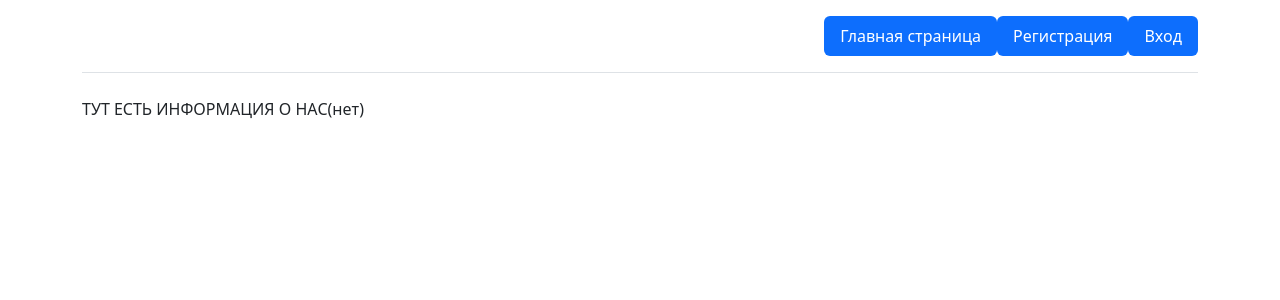
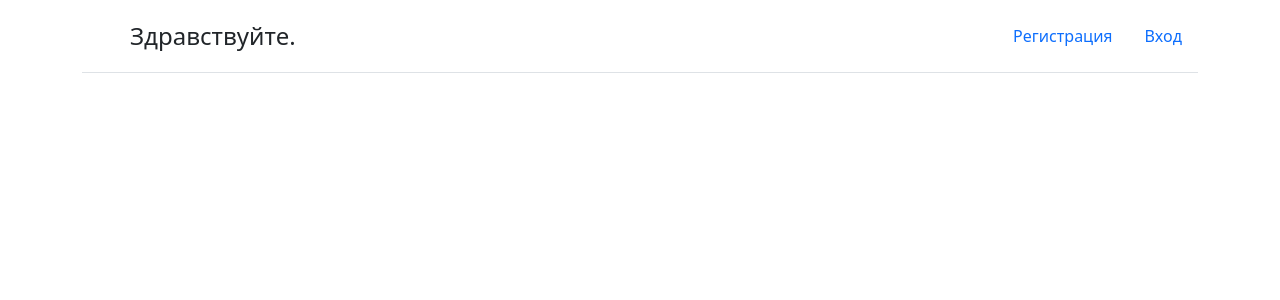
Before and after one commit to ipon1105/WebConstructer, a Django app: page / in a window 1280 px wide. Shown: the top 300 px of the page. Run offline with Django 4.2, Linux system fonts and the light colour scheme.

Commit message:
Template+
General structer

```diff
--- /dev/null
+++ b/Constructer/Constructer/web/templates/web/header.html
@@ -0,0 +1,38 @@
+<!doctype html>
+<html lang="ru">
+  <head>
+    <meta charset="UTF-8">
+    <meta name="viewport"
+          content="width=device-width, user-scalable=no, initial-scale=1.0, maximum-scale=1.0, minimum-scale=1.0">
+    <meta http-equiv="X-UA-Compatible" content="ie=edge">
+    <title>{% block title %}{% endblock %}</title>
+    <link rel="stylesheet" href="https://cdn.jsdelivr.net/npm/bootstrap@5.2.0/dist/css/bootstrap.min.css" integrity="sha384-gH2yIJqKdNHPEq0n4Mqa/HGKIhSkIHeL5AyhkYV8i59U5AR6csBvApHHNl/vI1Bx" crossorigin="anonymous">
+  </head>
+    <body>
+
+      <!-- Шапка -->
+      <div class="container">
+        <header class="d-flex flex-wrap justify-content-center py-3 mb-4 border-bottom">
+          <a href="/" class="d-flex align-items-center mb-3 mb-md-0 me-md-auto text-dark text-decoration-none">
+            <svg class="bi me-2" width="40" height="32"><use xlink:href="#bootstrap"></use></svg>
+            <span class="fs-4">{% block header_name %}{% endblock %}</span>
+          </a>
+          <ul class="nav nav-pills">
+            {% if user.is_authenticated %}
+            <li class="nav-item"><a href="{% url 'logout' %}" class="nav-link" aria-current="page">Выход</a></li>
+            {% else %}
+            <li class="nav-item"><a href="{% url 'register' %}" class="nav-link" aria-current="page">Регистрация</a></li>
+            <li class="nav-item"><a href="{% url 'login' %}" class="nav-link" aria-current="page">Вход</a></li>
+            {% endif %}
+          </ul>
+        </header>
+
+        <!-- Блок тела -->
+        {% block content %}
+        {% endblock %}
+
+        <!-- Подвал -->
+
+      </div>
+    </body>
+</html>
--- a/Constructer/Constructer/web/templates/web/welcome.html
+++ b/Constructer/Constructer/web/templates/web/welcome.html
@@ -1,32 +1,10 @@
-<!doctype html>
-<html lang="ru">
-    <head>
-        <meta charset="UTF-8">
-        <meta name="viewport"
-              content="width=device-width, user-scalable=no, initial-scale=1.0, maximum-scale=1.0, minimum-scale=1.0">
-        <meta http-equiv="X-UA-Compatible" content="ie=edge">
-        <title>{% block title %}{% endblock %}</title>
-        <link rel="stylesheet" href="https://cdn.jsdelivr.net/npm/bootstrap@5.2.0/dist/css/bootstrap.min.css" integrity="sha384-gH2yIJqKdNHPEq0n4Mqa/HGKIhSkIHeL5AyhkYV8i59U5AR6csBvApHHNl/vI1Bx" crossorigin="anonymous">
-    </head>
-    <body>
-        <div class="container">
-            <header class="d-flex flex-wrap justify-content-center py-3 mb-4 border-bottom">
-                <a href="/" class="d-flex align-items-center mb-3 mb-md-0 me-md-auto text-dark text-decoration-none">
-                    <svg class="bi me-2" width="40" height="32"><use xlink:href="#bootstrap"></use></svg>
-                    <span class="fs-4">{% block header_name %}{% endblock %}</span>
-                </a>
-                <ul class="nav nav-pills">
-                    <li class="nav-item"><a href="{% url 'welcome' %}" class="nav-link active" aria-current="page">Главная страница</a></li>
-                    <li class="nav-item"><a href="{% url 'register' %}" class="nav-link active" aria-current="page">Регистрация</a></li>
-                    <li class="nav-item"><a href="{% url 'register' %}" class="nav-link active" aria-current="page">Вход</a></li>
+{% extends 'web/header.html' %}
+    {% block title %}
+        {{title}}
+    {% endblock %}
+    {% block header_name %}
+        {{header_name}}
+    {% endblock %}
+    {% block content %}
 
-                   <!-- <li class="nav-item"><a href="{% url 'welcome' %}" class="nav-link active" aria-current="page">Домашняя страница</a></li>
-                    -->
-                </ul>
-            </header>
-            {% block content %}
-            ТУТ ЕСТЬ ИНФОРМАЦИЯ О НАС(нет)
-            {% endblock %}
-        </div>
-    </body>
-</html>
+    {% endblock %}
--- a/Constructer/Constructer/web/urls.py
+++ b/Constructer/Constructer/web/urls.py
@@ -6,6 +6,9 @@ urlpatterns = [
     path('', views.welcome, name="welcome"),
     path('home', views.home, name="home"),
     path('constructer', views.constructer, name="constructer"),
-    path('logout', views.logout, name="logout")
+    path('logout', views.logout, name="logout"),
+    path('register', views.register, name="register"),
+    path('login', views.login, name="login"),
+
     #path('register', Register.as_view())
 ]
--- a/Constructer/Constructer/web/views.py
+++ b/Constructer/Constructer/web/views.py
@@ -8,6 +8,7 @@ from django.views import View
 
 def home(request):
     context = {
+        'user': {},
         'title':'Домашняя страница',
         'projects': []
     }
@@ -19,10 +20,23 @@ def constructer(request):
 
 
 def welcome(request):
+    context = {
+        'title': 'Welcome',
+        'header_name': 'Здравствуйте.',
+    }
+    return render(request, 'web/welcome.html', context)
+
+
+def register(request):
     return render(request, 'web/welcome.html')
 
 
 def logout(request):
+
+    return render(request, 'web/welcome.html')
+
+
+def login(request):
 
     return render(request, 'web/welcome.html')
 
```
